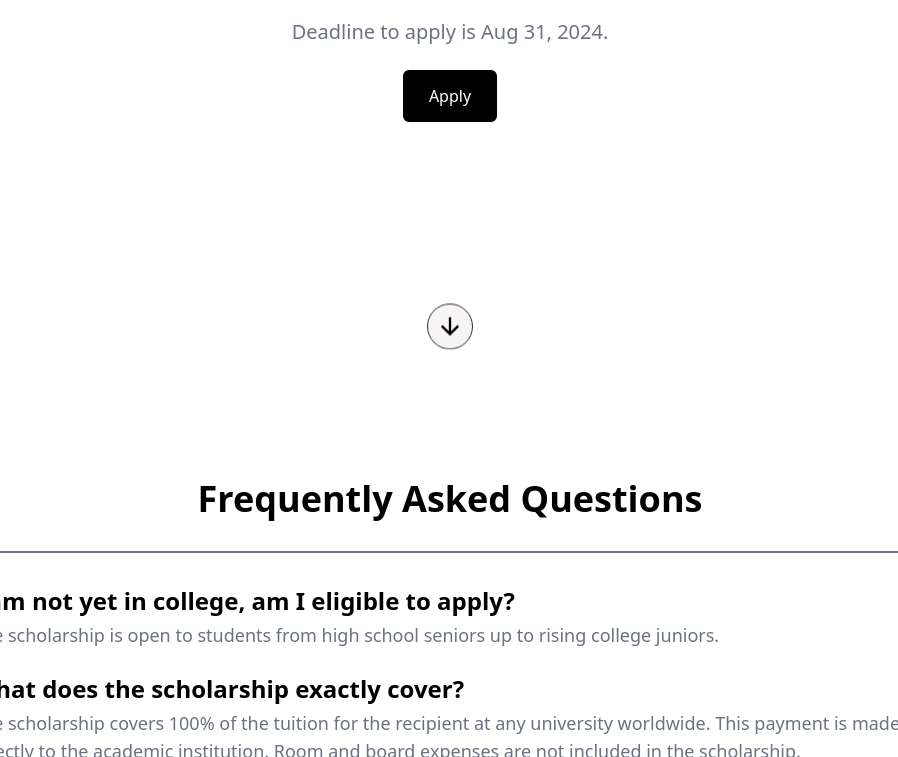
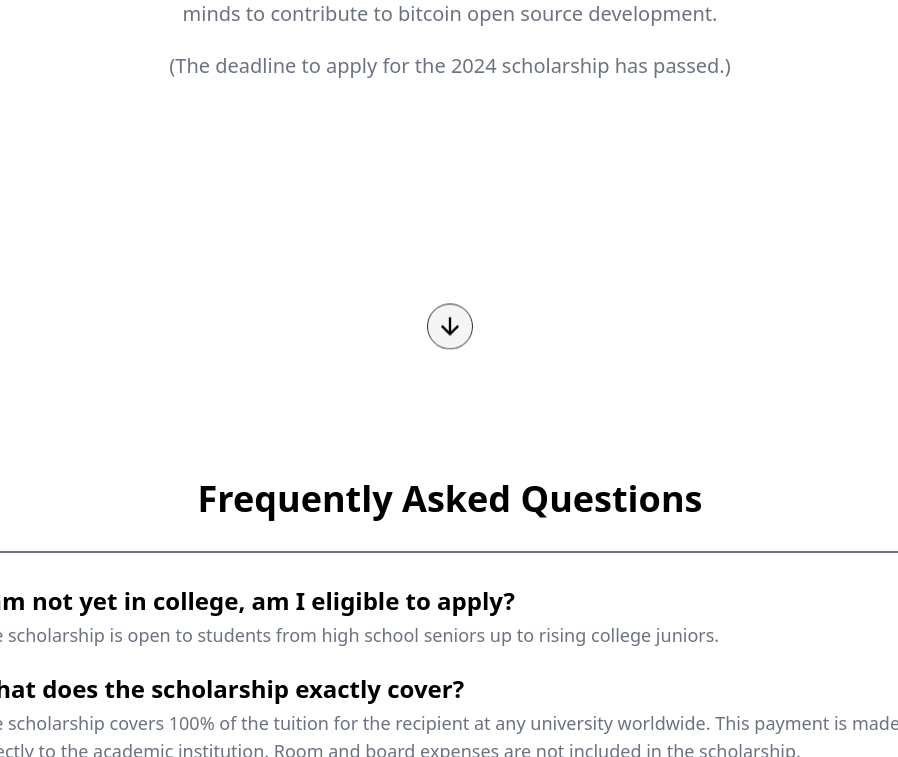
Before and after one commit to bitcoin-dev-project/bitcoin-scholarship, a website: page index.html in a window 1280 px wide. Shown: the part 343-1100 px from the top of the page, without its empty margins (190-1088 px from the left). Drawn offline with Linux system fonts and the light colour scheme.

Commit message:
close 2024 application

```diff
--- a/index.html
+++ b/index.html
@@ -25,15 +25,8 @@
             100% of college tuition covered to encourage the brightest minds to contribute to bitcoin open source development.
           </p>
           <p class="text-center text-gray-500 dark:text-gray-500 text-base md:text-xl max-w-[600px] font-normal mb-2">
-            Deadline to apply is Aug 31, 2024.
+            (The deadline to apply for the 2024 scholarship has passed.)
           </p>
-          <a
-            href="https://chaincode.applytojob.com/apply/F0HErM5FSk/Bitcoin-Scholarship"
-            target="_blank"
-            class="custom-border bg-black text-white w-fit p-3 px-6 rounded-md text-sm md:text-base hover:border-2 hover:bg-transparent hover:border-black hover:text-black transition-colors"
-          >
-            Apply
-          </a>
         </section>
         <section class="flex w-full items-center justify-center pb-20">
           <a class="border-[1.5px] border-[#2d2d2d] animate-bounce p-2 backdrop-blur-0 rounded-[50%] bg-[#f6f4f4]" href="/#faq">
```
